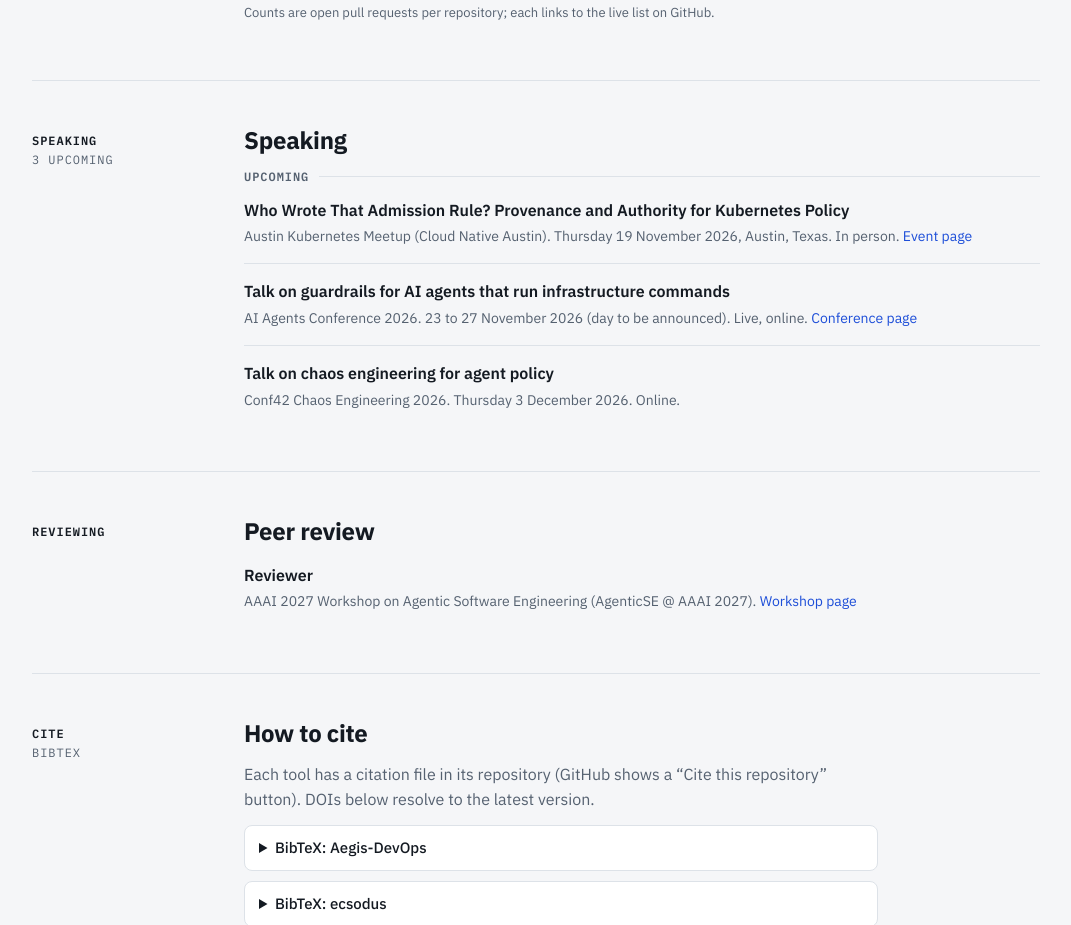
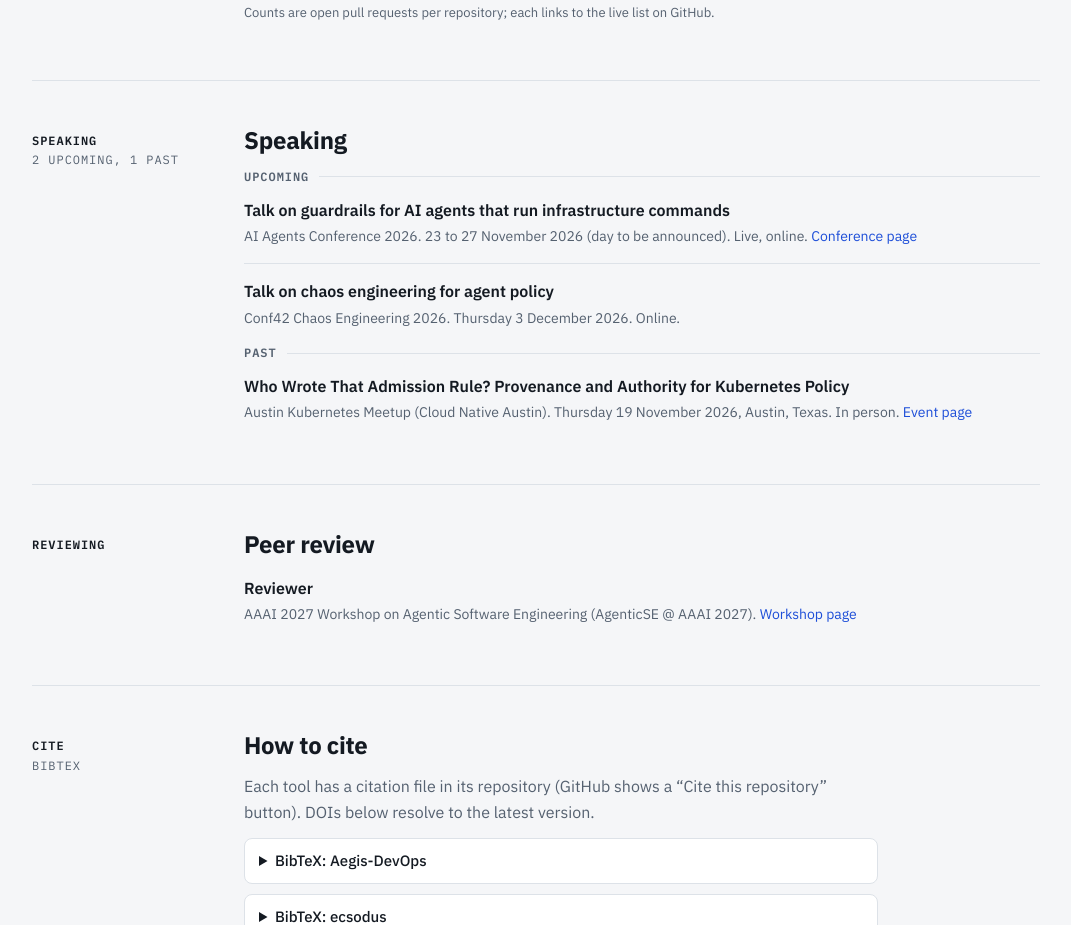
Before and after one commit to moneytool/moneytool.github.io, a plain HTML site: page index.html in a window 1280 px wide. Shown: the part 3397-4322 px from the top of the page, without its empty margins (104-1175 px from the left). Drawn offline with Linux system fonts and the light colour scheme.

Commit message:
Speaking: move the 19 Nov Austin talk to Past

```diff
--- a/index.html
+++ b/index.html
@@ -480,15 +480,11 @@ footer .wrap{display:flex;flex-wrap:wrap;gap:6px 18px;justify-content:space-betw
 </section>
 
 <section id="speaking">
-  <div class="label"><b>Speaking</b>3 upcoming</div>
+  <div class="label"><b>Speaking</b>2 upcoming, 1 past</div>
   <div>
     <h2>Speaking</h2>
     <h3 class="subh">Upcoming</h3>
     <ul class="list">
-      <li>
-        <div class="ptitle">Who Wrote That Admission Rule? Provenance and Authority for Kubernetes Policy</div>
-        <div class="pmeta">Austin Kubernetes Meetup (Cloud Native Austin). Thursday 19 November 2026, Austin, Texas. In person. <a href="https://ocgroups.dev/cncf/group/3up7rjk/event/rt7b6zs">Event page</a></div>
-      </li>
       <li>
         <div class="ptitle">Talk on guardrails for AI agents that run infrastructure commands</div>
         <div class="pmeta">AI Agents Conference 2026. 23 to 27 November 2026 (day to be announced). Live, online. <a href="https://aiagentsconference.live/">Conference page</a></div>
@@ -496,6 +492,13 @@ footer .wrap{display:flex;flex-wrap:wrap;gap:6px 18px;justify-content:space-betw
       <li>
         <div class="ptitle">Talk on chaos engineering for agent policy</div>
         <div class="pmeta">Conf42 Chaos Engineering 2026. Thursday 3 December 2026. Online.</div>
+      </li>
+    </ul>
+    <h3 class="subh">Past</h3>
+    <ul class="list">
+      <li>
+        <div class="ptitle">Who Wrote That Admission Rule? Provenance and Authority for Kubernetes Policy</div>
+        <div class="pmeta">Austin Kubernetes Meetup (Cloud Native Austin). Thursday 19 November 2026, Austin, Texas. In person. <a href="https://ocgroups.dev/cncf/group/3up7rjk/event/rt7b6zs">Event page</a></div>
       </li>
     </ul>
   </div>
```
